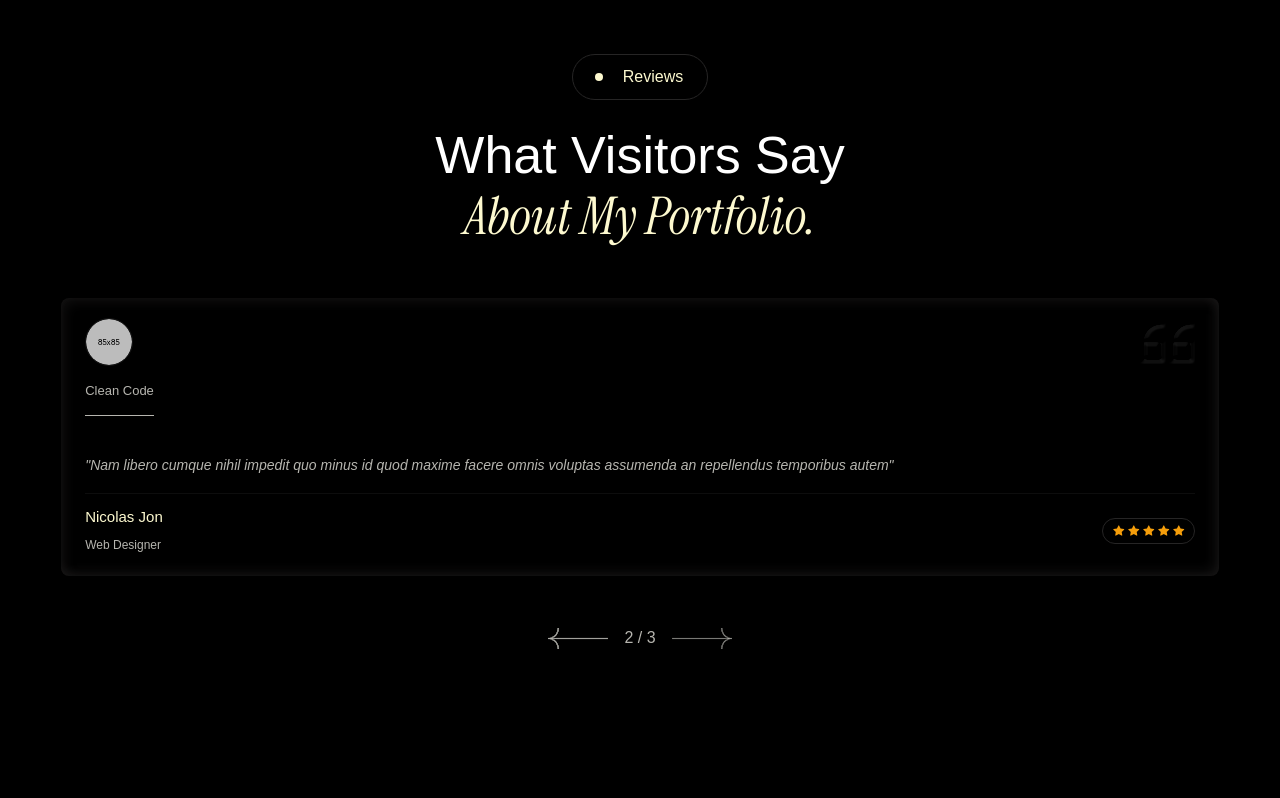
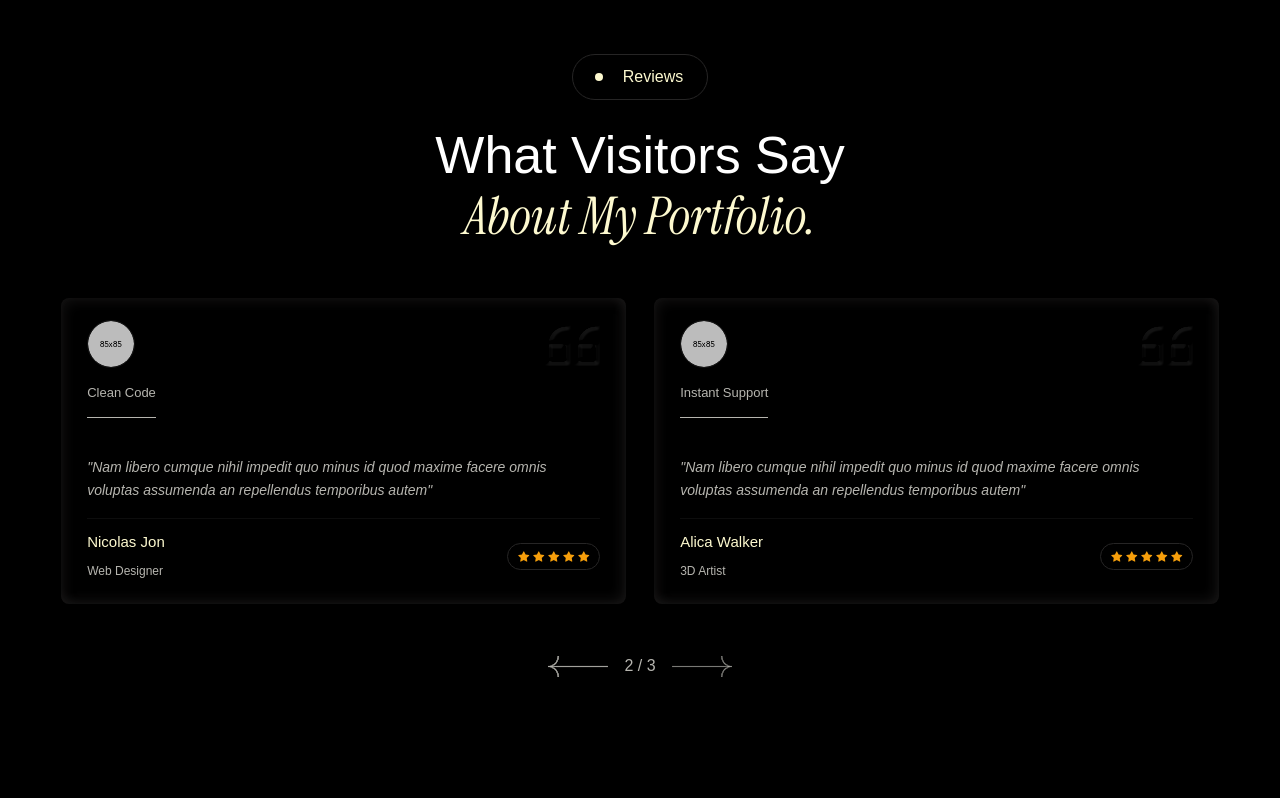
Before and after one commit to anujvishwakarma07/portfolio-react, a React (Vite) app in the folder frontend/: page / in a window 1280 px wide. Shown: the part 7491-8289 px from the top of the page. Built offline with nearby package versions, Linux system fonts and the light colour scheme; no server answers; a web font is replaced by a local one.

Commit message:
feat: center single review, pause-on-hover autoplay, wider cards (2-per-view)

```diff
--- a/frontend/src/components/Testimonials.jsx
+++ b/frontend/src/components/Testimonials.jsx
@@ -55,6 +55,14 @@ function Testimonials() {
   }, []);
 
   const reviewList = reviews.length > 0 ? reviews : fallbackReviews;
+  const isSingle = reviewList.length === 1;
+
+  // For multi-slide: show 2 on large screens so each card is wider
+  const getSlidesPerView = (count) => {
+    if (count === 1) return 1;
+    if (count === 2) return 2;
+    return 2; // max 2 visible at a time → wider cards
+  };
 
   return (
     <section className="testimonial-section-v1 check-box-style mb-common pt-100 pb-100" id="testi">
@@ -71,15 +79,25 @@ function Testimonials() {
           </h2>
         </div>
 
+        {/* Single review: centered, max-width card */}
+        {isSingle ? (
+          <div style={{ display: 'flex', justifyContent: 'center' }}>
+            <div style={{ width: '100%', maxWidth: '620px' }}>
+              <ReviewCard item={reviewList[0]} />
+            </div>
+          </div>
+        ) : (
           <Swiper
             key={reviewList.length}
             className="testimonial-wrapperv1"
             modules={[Navigation, Pagination, Autoplay]}
             spaceBetween={24}
+            centeredSlides={false}
             loop={reviewList.length >= 3}
             autoplay={{
               delay: 3500,
               disableOnInteraction: false,
+              pauseOnMouseEnter: true,   // ← pause on hover
             }}
             navigation={{
               nextEl: '.testi-next',
@@ -90,21 +108,51 @@ function Testimonials() {
               type: 'fraction',
             }}
             breakpoints={{
-            320: { slidesPerView: 1, spaceBetween: 10 },
-            575: { slidesPerView: 1, spaceBetween: 10 },
-            991: { slidesPerView: 1, spaceBetween: 10 },
-            1200: { slidesPerView: 1 },
-            1600: { slidesPerView: Math.min(3, reviewList.length) },
+              320:  { slidesPerView: 1, spaceBetween: 12 },
+              575:  { slidesPerView: 1, spaceBetween: 12 },
+              768:  { slidesPerView: 1, spaceBetween: 16 },
+              1024: { slidesPerView: getSlidesPerView(reviewList.length), spaceBetween: 24 },
+              1200: { slidesPerView: getSlidesPerView(reviewList.length), spaceBetween: 28 },
             }}
           >
             {reviewList.map((item) => (
               <SwiperSlide key={item._id}>
-              <div className="testimonial-items-v1 cmn-shadow round8" style={{
+                <ReviewCard item={item} />
+              </SwiperSlide>
+            ))}
+          </Swiper>
+        )}
+
+        {/* Navigation — only show when more than 1 review */}
+        {!isSingle && (
+          <div className="d-center">
+            <div className="d-inline-flex justify-content-center text-center m-auto align-items-center gap-xxl-4 gap-3 pt-60">
+              <div className="testi-prev" style={{ cursor: 'pointer' }}>
+                <img src="/assets/img/blog/left-arrow.png" alt="Prev" />
+              </div>
+              <div className="swiper-pagination-cus pra-clr"></div>
+              <div className="testi-next" style={{ cursor: 'pointer' }}>
+                <img src="/assets/img/blog/right-arrow.png" alt="Next" />
+              </div>
+            </div>
+          </div>
+        )}
+      </div>
+    </section>
+  )
+}
+
+function ReviewCard({ item }) {
+  return (
+    <div
+      className="testimonial-items-v1 cmn-shadow round8"
+      style={{
         display: 'flex',
         flexDirection: 'column',
         justifyContent: 'space-between',
-                padding: '20px 24px',
-              }}>
+        padding: '22px 26px',
+      }}
+    >
       <div>
         <div className="testi-thumb d-flex align-items-center justify-content-between mb-2">
           <div className="thumb" style={{ width: '48px', height: '48px', borderRadius: '50%', overflow: 'hidden', border: '1px solid rgba(255,255,255,0.08)' }}>
@@ -124,7 +172,7 @@ function Testimonials() {
           marginTop: '8px',
           marginBottom: 0,
           fontSize: '14px',
-                    lineHeight: '1.6',
+          lineHeight: '1.65',
           display: '-webkit-box',
           WebkitLineClamp: '3',
           WebkitBoxOrient: 'vertical',
@@ -134,7 +182,10 @@ function Testimonials() {
         </p>
       </div>
 
-                <div className="d-flex flex-wrap align-items-center justify-content-between gap-2 mt-3" style={{ borderTop: '1px solid rgba(255,255,255,0.05)', paddingTop: '12px' }}>
+      <div
+        className="d-flex flex-wrap align-items-center justify-content-between gap-2 mt-3"
+        style={{ borderTop: '1px solid rgba(255,255,255,0.05)', paddingTop: '12px' }}
+      >
         <div className="cont">
           <span className="fw-500 white d-block mb-1" style={{ fontSize: '15px' }}>{item.name}</span>
           <span className="pra-clr" style={{ fontSize: '12px' }}>{item.role}</span>
@@ -146,25 +197,7 @@ function Testimonials() {
         </div>
       </div>
     </div>
-            </SwiperSlide>
-          ))}
-        </Swiper>
-
-        {/* Custom Navigation / Pagination controls at bottom center */}
-        <div className="d-center">
-          <div className="d-inline-flex justify-content-center text-center m-auto align-items-center gap-xxl-4 gap-3 pt-60">
-            <div className="testi-prev" style={{ cursor: 'pointer' }}>
-              <img src="/assets/img/blog/left-arrow.png" alt="Prev" />
-            </div>
-            <div className="swiper-pagination-cus pra-clr"></div>
-            <div className="testi-next" style={{ cursor: 'pointer' }}>
-              <img src="/assets/img/blog/right-arrow.png" alt="Next" />
-            </div>
-          </div>
-        </div>
-      </div>
-    </section>
-  )
+  );
 }
 
 export default Testimonials
```
Lines whose indentation alone changed are shown as unchanged.
